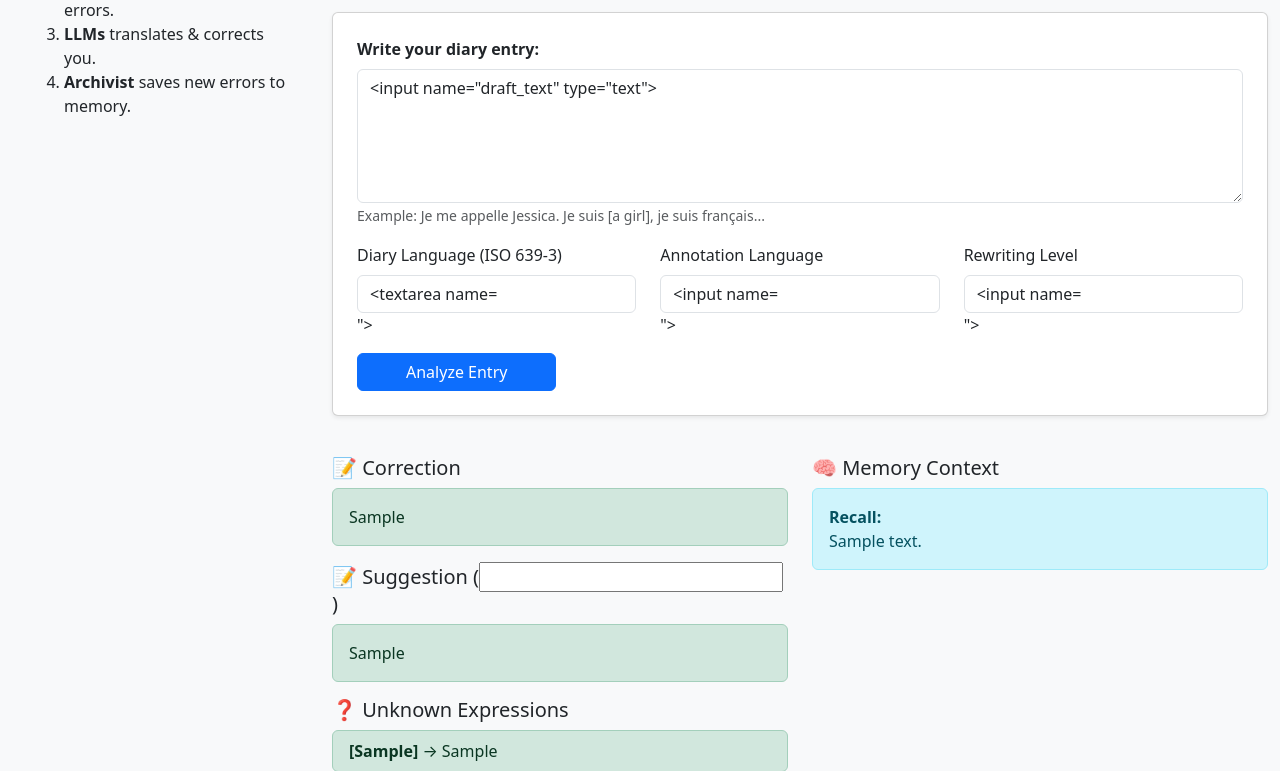
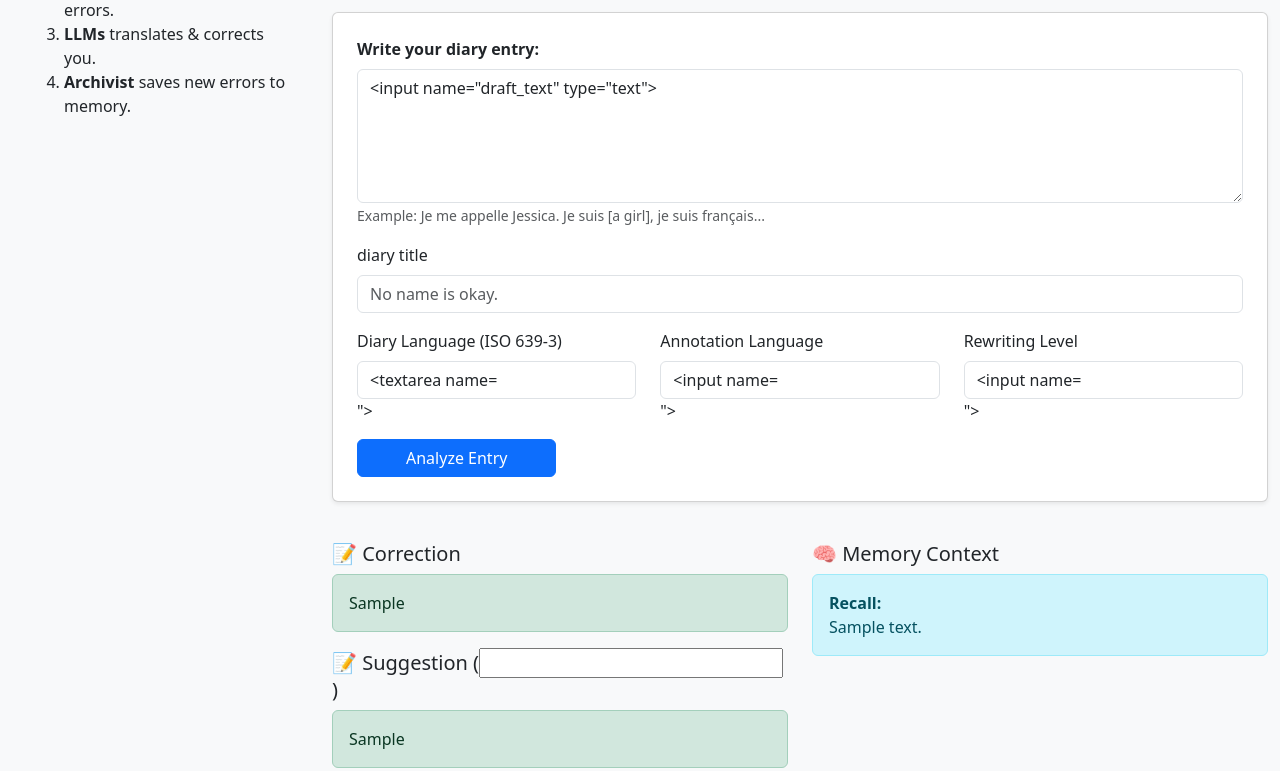
Before and after one commit to Kensuke-Mitsuzawa/showcase-LangDiaryAgentic, a Flask app: template my_diary_app/templates/diary_editor.html in a window 1280 px wide. Shown: the part 179-950 px from the top of the page. Run offline with Flask 3, Linux system fonts and the light colour scheme; the template is opened without the code that fills it: most values are stand-ins (such as "Sample title", 1, 10 or a date in 2020); form fields are guessed from the names that the template uses; parts of the project's set-up code (start-up, migrations or seed data) failed here and were passed over.

Commit message:
major updates

```diff
--- a/lang_diary_agentic/models/generation_records.py
+++ b/lang_diary_agentic/models/generation_records.py
@@ -3,6 +3,7 @@
 from pydantic import BaseModel, Field
 from datetime import datetime
 
+from ..static import PossibleLevelRewriting
 
 class DiaryEntry(BaseModel):
     date_diary: str
@@ -11,6 +12,9 @@
     diary_original: str
     diary_replaced: str
     diary_rewritten: str
+    level_rewriting: PossibleLevelRewriting
+    model_id_tutor: str
+    title_diary: str
     created_at: datetime = Field(default_factory=datetime.now)
     primary_id: ty.Optional[str] = None
 
--- a/my_diary_app/app.py
+++ b/my_diary_app/app.py
@@ -27,16 +27,17 @@
 
 
 # --- VIEW The List (Table) ---
-@app.route('/')
+@app.route('/diary_viewer')
 def index():
     handler = HandlerDairyDB(DB_PATH)
 
     seq_entries = handler.fetch_dairy_entry_language()
     if seq_entries is None:
-        return render_template('index.html', diaries=[])
+        return render_template('diary_viewer.html', diaries=[])
     # end if
     diaries = [_r.model_dump() for _r in seq_entries]
-    return render_template('index.html', diaries=diaries)
+
+    return render_template('diary_viewer.html', diaries=diaries)
 
 
 # --- VIEW 2: Diary Detail ---
@@ -78,7 +79,7 @@
 
 
 # --- 3. Routes ---
-@app.route('/diary_editor', methods=['GET', 'POST'])
+@app.route('/', methods=['GET', 'POST'])
 def diary_editor():
     result = None
     error = None
@@ -88,7 +89,8 @@
         'draft_text': '',
         'lang_diary_body': '',
         'lang_annotation': '',
-        'level_rewriting': 'B2'
+        'level_rewriting': 'B2',
+        'title_diary': ''
     }
 
     if request.method == 'POST':
@@ -97,7 +99,8 @@
             "draft_text": request.form.get('draft_text'),
             "lang_diary_body": request.form.get('lang_diary_body'),
             "lang_annotation": request.form.get('lang_annotation'),
-            "level_rewriting": request.form.get('level_rewriting')
+            "level_rewriting": request.form.get('level_rewriting'),
+            "title_diary": request.form.get('title_diary')
         }
 
         if form_data['draft_text']:
--- a/my_diary_app/templates/diary_editor.html
+++ b/my_diary_app/templates/diary_editor.html
@@ -49,6 +49,12 @@
                             <textarea name="draft_text" class="form-control" rows="5" placeholder="Example: Je m’appelle Jessica...">{{ form.draft_text }}</textarea>
                             <small class="text-muted">Example: Je me appelle Jessica. Je suis [a girl], je suis français...</small>
                         </div>
+
+                        <div class="mb-3">
+                            <label class="form-label">diary title</label>
+                            <input type="text" name="title_diary" class="form-control" placeholder="No name is okay.">
+                        </div>
+
 
                         <div class="row mb-3">
                             <div class="col-md-4">
--- a/my_diary_app/templates/index.html
+++ b/my_diary_app/templates/diary_viewer.html
@@ -21,6 +21,7 @@
         <thead class="table-dark">
             <tr>
                 <th>Date</th>
+                <th>Title</th>
                 <th>Diary Language</th>
                 <th>Annotation Lang</th>
             </tr>
@@ -31,6 +32,7 @@
                 <td>
                     <a href="{{ url_for('diary_detail', diary_id=row['primary_id']) }}">{{row['date_diary']}}</a>
                 </td>
+                <td>{{ row['title_diary'] }}</td>
                 <td>{{ row['language_source'] }}</td>
                 <td>{{ row['language_annotation'] }}</td>
             </tr>
```
Also changed, not shown: lang_diary_agentic/db_handler.py (+13 -4 lines), lang_diary_agentic/graph.py (+7 -3 lines), README.md.
